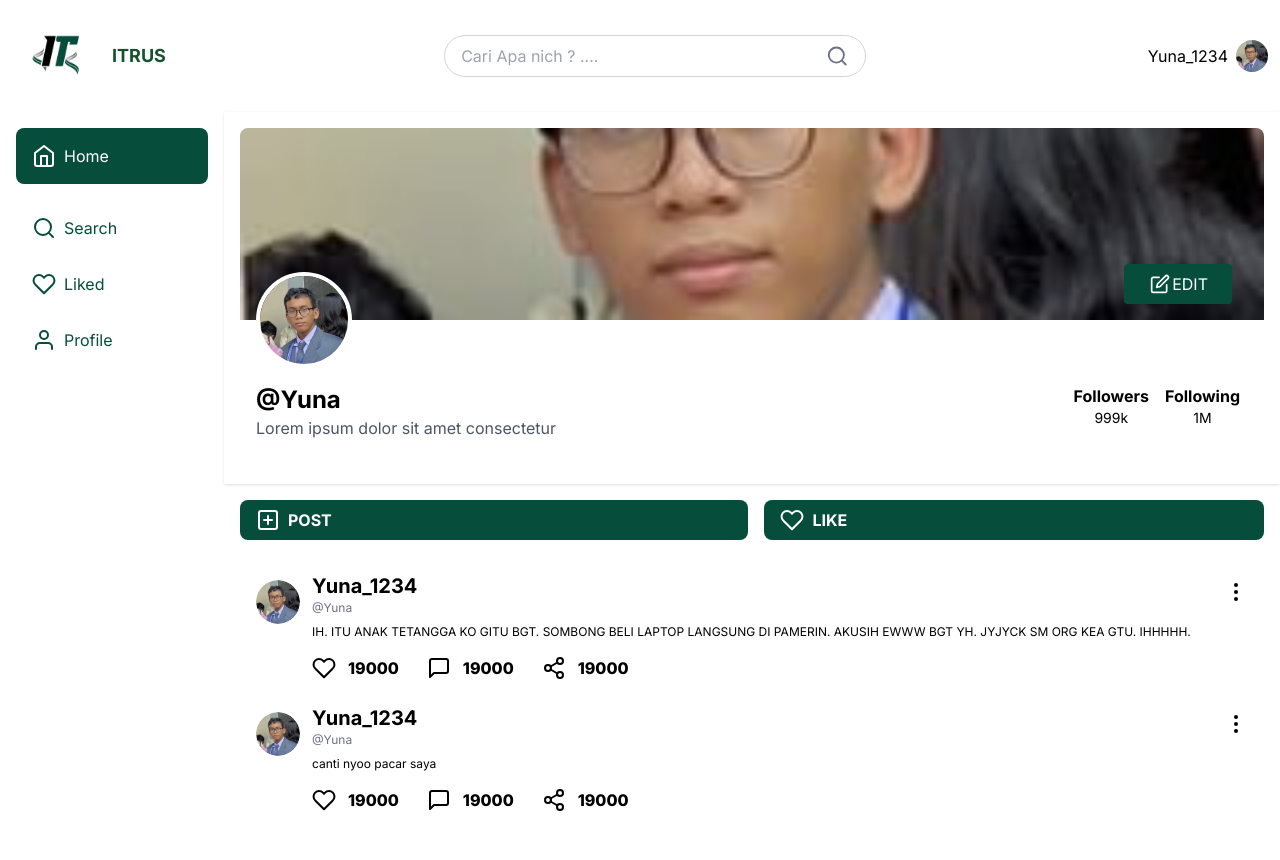
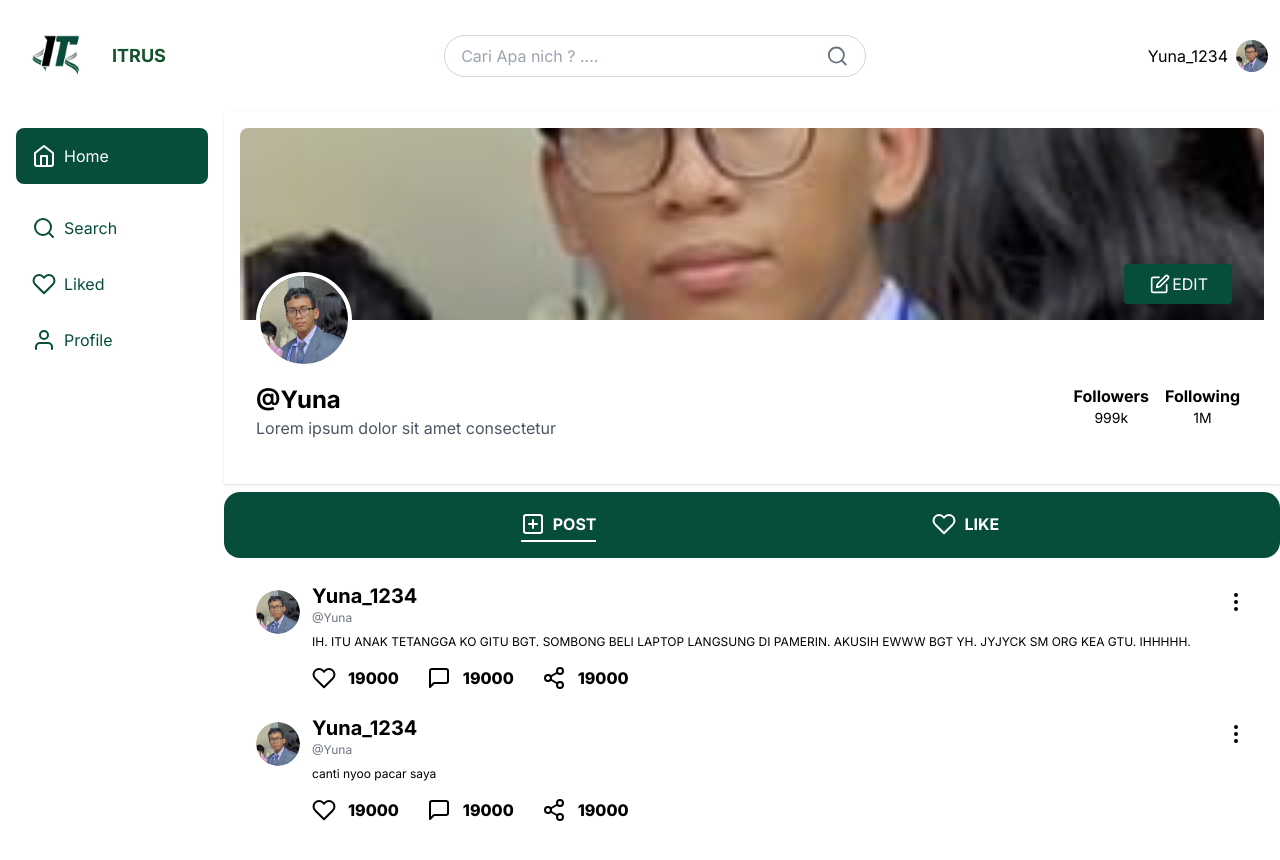
Before and after one commit to NoitrX/rpl-itrus-fe, a Next.js app: page /profilePage in a window 1280 px wide. Shown: the top 860 px of the page. Built offline with nearby package versions, Linux system fonts and the light colour scheme.

Commit message:
feat: add stuff

```diff
--- a/src/app/profilePage/page.tsx
+++ b/src/app/profilePage/page.tsx
@@ -39,11 +39,11 @@ const ProfilePage = () => {
         <Sidebar />
         <div className="flex-grow">
           <ProfileHeader />
-          <div className=" text-white flex justify-center px-4 space-x-4 py-2">
-            <button className="font-bold bg-emerald-900 text-center flex gap-2 py-2 px-4 rounded-lg flex-grow">
+          <div className=" text-white flex justify-center px-4 space-x-80 py-2 bg-emerald-900 rounded-2xl">
+            <button className="font-bold flex gap-2 py-1 my-2 mx-4 border-b-2 border-white">
               <i className="text-white" data-feather="plus-square"></i>POST
             </button>
-            <button className="font-bold bg-emerald-900 flex gap-2 py-2 px-4 rounded-lg flex-grow ">
+            <button className="font-bold flex gap-2 py-1 my-2 mx-4">
               <i className="text-white " data-feather="heart"></i>LIKE
             </button>
           </div>
--- a/src/app/test-juan/page.tsx
+++ b/src/app/test-juan/page.tsx
@@ -90,7 +90,7 @@ const TestPage: React.FC = () => {
         </div>
 
         <div className="flex-grow p-2 ">
-          <div className="max-w-screen bg-white  p-4 shadow-md">
+          <div className="max-w-screen bg-white p-4 shadow-md">
             <h2 className="text-xl font-bold mr-10 text-green-900 mb-4">LIST ACTIVE USER</h2>
             <div className="space-y-3">
               {ListactiveUsers.map((user, index) => (
--- /dev/null
+++ b/src/components/FixedDialog.tsx
@@ -0,0 +1,12 @@
+"use client";
+
+import { ReactNode } from "react";
+
+export default function FixedDialog({ children, isOpen, outsideOnClick }: { children?: ReactNode, isOpen: boolean, outsideOnClick?: () => void }) {
+    return (
+        <div className={`fixed z-50 top-0 left-0 w-full h-full ${isOpen ? "flex justify-center items-center" : "hidden"}`}>
+            <div className="w-full h-full bg-black bg-opacity-50 absolute z-10" onClick={outsideOnClick}></div>
+            <div className="z-20">{children}</div>
+        </div>
+    )
+}
```
